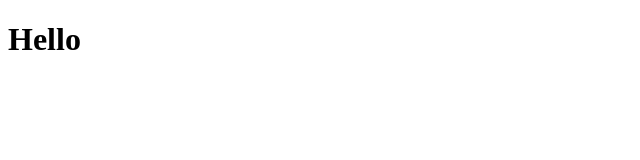
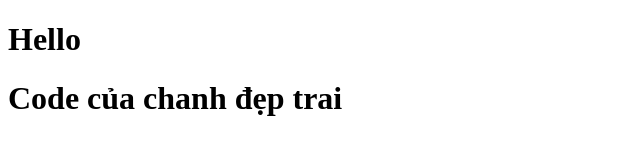
Before and after one commit to chanhtran235/demo_git_brank, a plain HTML site: page index.html in a window 1280 px wide. Shown: the whole page, without its empty margins (0-640 px from the left). Drawn offline with Linux system fonts and the light colour scheme.

Commit message:
chanh sửa file index

```diff
--- a/index.html
+++ b/index.html
@@ -6,5 +6,6 @@
 </head>
 <body>
 <h1>Hello</h1>
+<h1>Code của chanh đẹp trai</h1>
 </body>
 </html>
```
